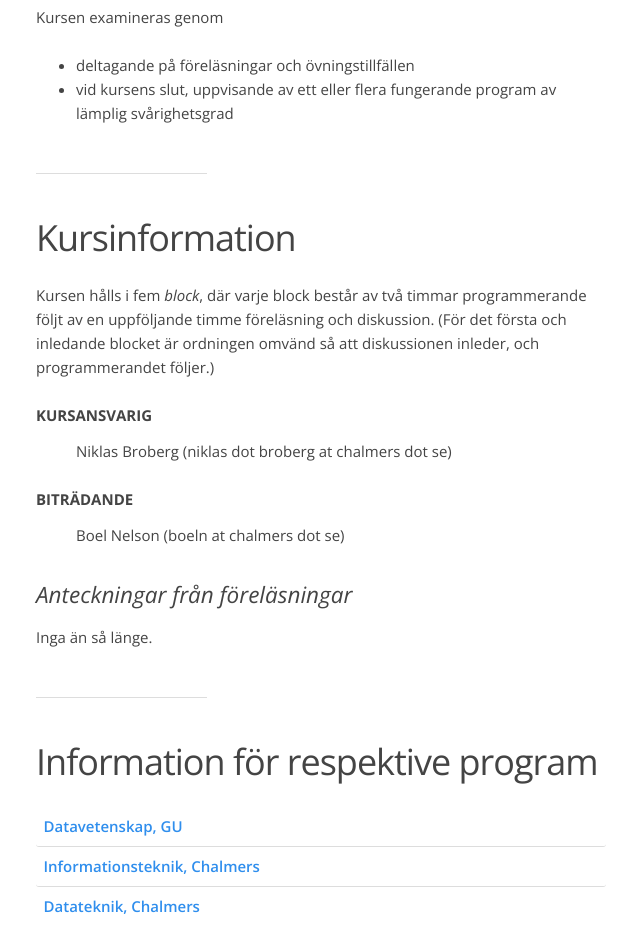
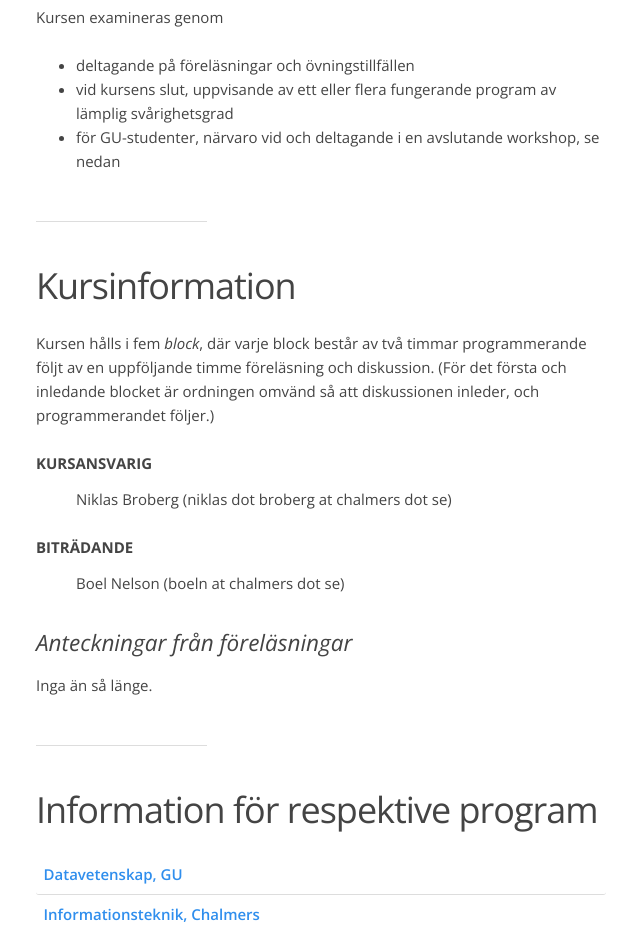
Before and after one commit to introprogramming/introprogramming.github.io, a website: page index.html in a window 1280 px wide. Shown: the part 980-1905 px from the top of the page, without its empty margins (28-668 px from the left). Drawn offline with nearby package versions, Linux system fonts and the light colour scheme.

Commit message:
Update index.html
Add workshop for GU students under examination header

```diff
--- a/index.html
+++ b/index.html
@@ -65,6 +65,7 @@
 	    <ul>
 	      <li>deltagande på föreläsningar och övningstillfällen</li>
 	      <li>vid kursens slut, uppvisande av ett eller flera fungerande program av lämplig svårighetsgrad</li>
+	      <li>för GU-studenter, närvaro vid och deltagande i en avslutande workshop, se nedan</li>
 	    </ul>
 	  </p>
 
```
